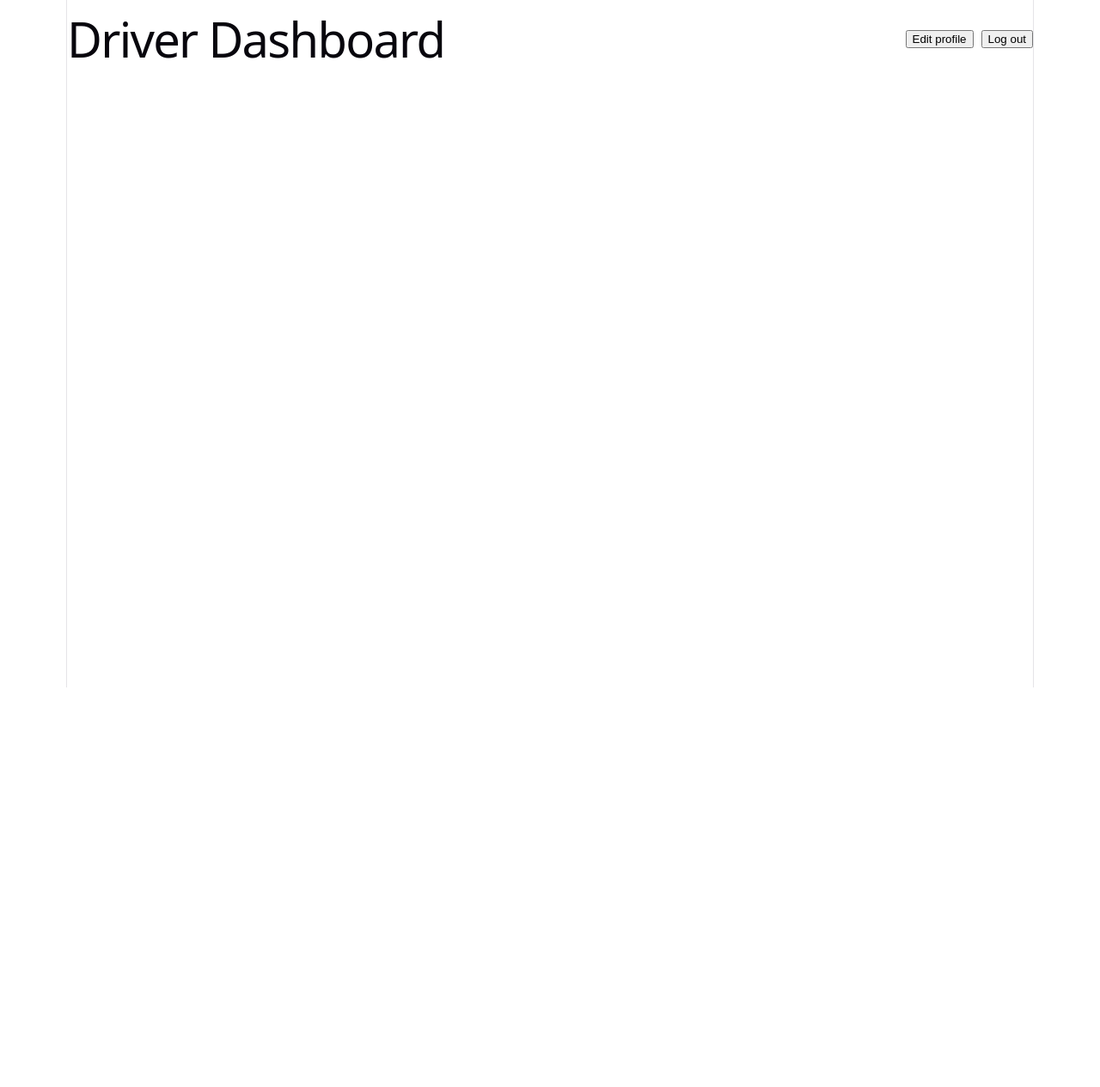
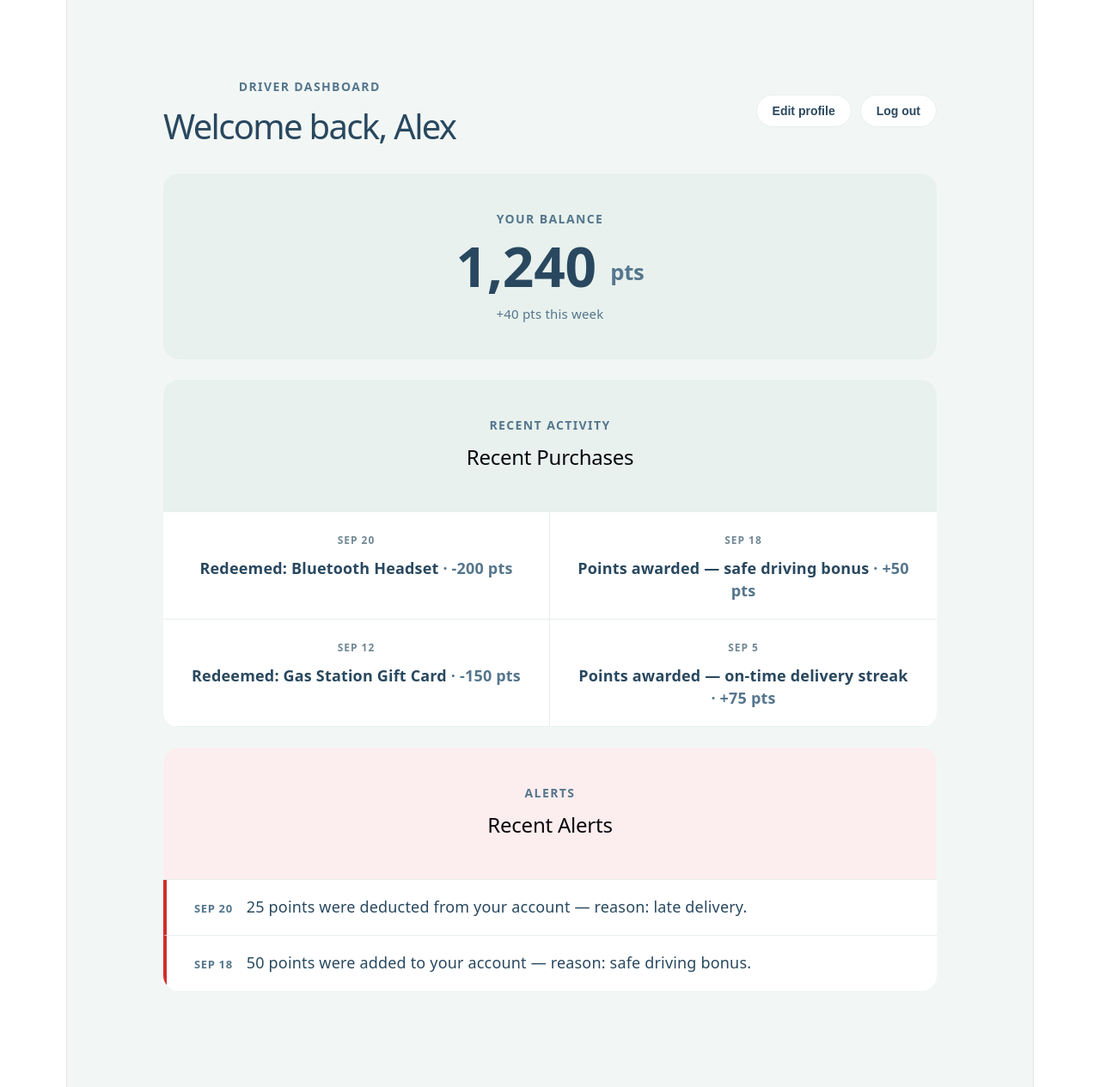
Before and after one commit to DO0T/CPSC-4910-Welcome-to-Chilis, a React (Vite) app in the folder client/: page /driver-dashboard in a window 1280 px wide. Shown: the whole page at 86% size. Before the commit the page ends 800 px from the top, so only its background shows below. Built offline with nearby package versions, Linux system fonts and the light colour scheme; no server answers.

Commit message:
driverdashboard with dummy data

```diff
--- /dev/null
+++ b/client/src/driverdashboard.css
@@ -0,0 +1,195 @@
+.dashboard-page {
+  min-height: 100vh;
+  box-sizing: border-box;
+  padding: clamp(32px, 7vw, 88px) 20px;
+  color: #29485f;
+  background: #f2f7f5;
+  font-family: inherit;
+}
+
+.dashboard-content {
+  width: min(100%, 900px);
+  margin: 0 auto;
+}
+
+.dashboard-topbar {
+  display: flex;
+  justify-content: space-between;
+  align-items: center;
+  flex-wrap: wrap;
+  gap: 16px;
+  margin-bottom: 32px;
+}
+
+.dashboard-eyebrow {
+  margin: 0 0 10px;
+  color: #55768d;
+  font-size: 14px;
+  font-weight: 700;
+  letter-spacing: .1em;
+  text-transform: uppercase;
+}
+
+.dashboard-greeting {
+  margin: 0;
+  color: #29485f;
+  font-size: clamp(28px, 4vw, 40px);
+  line-height: 1.15;
+}
+
+.dashboard-nav {
+  display: flex;
+  gap: 10px;
+  flex-wrap: wrap;
+}
+
+.dashboard-nav button {
+  border: 1px solid #e8efec;
+  border-radius: 999px;
+  background: #fff;
+  color: #29485f;
+  font-size: 14px;
+  font-weight: 600;
+  padding: 10px 18px;
+  cursor: pointer;
+  transition: background 0.2s, border-color 0.2s;
+}
+
+.dashboard-nav button:hover {
+  background: #e8f1ed;
+  border-color: #55768d;
+}
+
+.dashboard-nav button:focus-visible {
+  outline: 2px solid #55768d;
+  outline-offset: 2px;
+}
+
+.dashboard-card {
+  overflow: hidden;
+  border-radius: 18px;
+  background: #fff;
+  margin-bottom: 24px;
+}
+
+.dashboard-card-header {
+  padding: clamp(24px, 5vw, 40px);
+  background: #e8f1ed;
+}
+
+.dashboard-alerts-header {
+  background: rgba(210, 44, 44, 0.08);
+}
+
+.dashboard-points-value {
+  margin: 0;
+  color: #29485f;
+  font-size: clamp(40px, 7vw, 64px);
+  font-weight: 600;
+  line-height: 1;
+}
+
+.dashboard-points-unit {
+  font-size: 0.4em;
+  font-weight: 600;
+  color: #55768d;
+  vertical-align: middle;
+}
+
+.dashboard-points-delta {
+  margin: 10px 0 0;
+  color: #55768d;
+  font-size: 15px;
+}
+
+.dashboard-message {
+  margin: 0;
+  padding: 24px clamp(18px, 3vw, 32px);
+  color: #55768d;
+}
+
+.dashboard-details {
+  display: grid;
+  grid-template-columns: repeat(2, minmax(0, 1fr));
+  margin: 0;
+  border-top: 1px solid #e8efec;
+}
+
+.dashboard-detail {
+  min-width: 0;
+  padding: 20px clamp(18px, 3vw, 32px);
+  border-bottom: 1px solid #e8efec;
+}
+
+.dashboard-detail:nth-child(odd) {
+  border-right: 1px solid #e8efec;
+}
+
+.dashboard-detail dt {
+  margin-bottom: 6px;
+  color: #718895;
+  font-size: 12px;
+  font-weight: 700;
+  letter-spacing: .08em;
+  text-transform: uppercase;
+}
+
+.dashboard-detail dd {
+  margin: 0;
+  color: #29485f;
+  font-weight: 600;
+  overflow-wrap: anywhere;
+}
+
+.dashboard-detail-points {
+  color: #55768d;
+  font-weight: 600;
+}
+
+.dashboard-alert-list {
+  list-style: none;
+  margin: 0;
+  padding: 0;
+  border-top: 1px solid #e8efec;
+}
+
+.dashboard-alert-item {
+  display: flex;
+  gap: 16px;
+  align-items: baseline;
+  padding: 18px clamp(18px, 3vw, 32px);
+  border-bottom: 1px solid #e8efec;
+  border-left: 4px solid #d22c2c;
+}
+
+.dashboard-alert-item:last-child {
+  border-bottom: none;
+}
+
+.dashboard-alert-date {
+  flex: 0 0 auto;
+  color: #55768d;
+  font-size: 13px;
+  font-weight: 700;
+  text-transform: uppercase;
+  letter-spacing: .05em;
+}
+
+.dashboard-alert-message {
+  color: #29485f;
+}
+
+@media (max-width: 600px) {
+  .dashboard-details {
+    grid-template-columns: 1fr;
+  }
+
+  .dashboard-detail:nth-child(odd) {
+    border-right: 0;
+  }
+
+  .dashboard-alert-item {
+    flex-direction: column;
+    gap: 4px;
+  }
+}
--- a/client/src/driverdashboard.jsx
+++ b/client/src/driverdashboard.jsx
@@ -1,23 +1,115 @@
 import { useNavigate } from 'react-router-dom';
 import LogoutButton from './logoutbutton.jsx';
+import './driverdashboard.css';
 
-const API_BASE_URL = import.meta.env.VITE_API_URL ||
-  (import.meta.env.DEV ? 'http://localhost:5000' : 'http://52.23.134.146:5000');
+// TODO (next pass): replace MOCK_DRIVER / MOCK_ACTIVITY / MOCK_ALERTS below with a
+// fetch to something like `${API_BASE_URL}/api/driver/dashboard`, following the
+// same fetch + loading/error state pattern used in about.jsx.
+
+const MOCK_DRIVER = {
+  firstName: 'Alex',
+  pointsBalance: 1240,
+  pointsDeltaThisWeek: 40,
+};
+
+const MOCK_ACTIVITY = [
+  { id: 1, date: '2026-09-20', description: 'Redeemed: Bluetooth Headset', points: -200 },
+  { id: 2, date: '2026-09-18', description: 'Points awarded — safe driving bonus', points: 50 },
+  { id: 3, date: '2026-09-12', description: 'Redeemed: Gas Station Gift Card', points: -150 },
+  { id: 4, date: '2026-09-05', description: 'Points awarded — on-time delivery streak', points: 75 },
+];
+
+const MOCK_ALERTS = [
+  { id: 1, date: '2026-09-20', message: '25 points were deducted from your account — reason: late delivery.' },
+  { id: 2, date: '2026-09-18', message: '50 points were added to your account — reason: safe driving bonus.' },
+];
+
+function formatDate(value) {
+  const date = new Date(`${value}T00:00:00`);
+  if (Number.isNaN(date.getTime())) return value;
+  return new Intl.DateTimeFormat(undefined, { month: 'short', day: 'numeric' }).format(date);
+}
+
+function formatPoints(points) {
+  const sign = points > 0 ? '+' : '';
+  return `${sign}${points} pts`;
+}
 
 function DriverDashboard() {
   const navigate = useNavigate();
+  const driver = MOCK_DRIVER;
 
   return (
-    <main style={{ color: 'white' }}>
-      <header style={{ display: 'flex', justifyContent: 'space-between', alignItems: 'center', gap: '1rem' }}>
-        <h1>Driver Dashboard</h1>
-        <nav style={{ display: 'flex', gap: '0.5rem' }} aria-label="Account actions">
+    <main className="dashboard-page">
+      <div className="dashboard-content">
+        <header className="dashboard-topbar">
+          <div>
+            <p className="dashboard-eyebrow">Driver dashboard</p>
+            <h1 className="dashboard-greeting">Welcome back, {driver.firstName}</h1>
+          </div>
+          <nav className="dashboard-nav" aria-label="Account actions">
             <button type="button" onClick={() => navigate('/editprofile')}>
               Edit profile
             </button>
             <LogoutButton />
           </nav>
         </header>
+
+        <section className="dashboard-card" aria-labelledby="points-heading">
+          <header className="dashboard-card-header">
+            <p className="dashboard-eyebrow">Your balance</p>
+            <h2 id="points-heading" className="dashboard-points-value">
+              {driver.pointsBalance.toLocaleString()} <span className="dashboard-points-unit">pts</span>
+            </h2>
+            <p className="dashboard-points-delta">
+              {formatPoints(driver.pointsDeltaThisWeek)} this week
+            </p>
+          </header>
+        </section>
+
+        <section className="dashboard-card" aria-labelledby="activity-heading">
+          <header className="dashboard-card-header">
+            <p className="dashboard-eyebrow">Recent activity</p>
+            <h2 id="activity-heading">Recent Purchases</h2>
+          </header>
+
+          {MOCK_ACTIVITY.length === 0 ? (
+            <p className="dashboard-message">No purchases yet.</p>
+          ) : (
+            <dl className="dashboard-details">
+              {MOCK_ACTIVITY.map((item) => (
+                <div className="dashboard-detail" key={item.id}>
+                  <dt>{formatDate(item.date)}</dt>
+                  <dd>
+                    {item.description}
+                    <span className="dashboard-detail-points"> · {formatPoints(item.points)}</span>
+                  </dd>
+                </div>
+              ))}
+            </dl>
+          )}
+        </section>
+
+        <section className="dashboard-card dashboard-alerts" aria-labelledby="alerts-heading">
+          <header className="dashboard-card-header dashboard-alerts-header">
+            <p className="dashboard-eyebrow">Alerts</p>
+            <h2 id="alerts-heading">Recent Alerts</h2>
+          </header>
+
+          {MOCK_ALERTS.length === 0 ? (
+            <p className="dashboard-message">You're all caught up — no new alerts.</p>
+          ) : (
+            <ul className="dashboard-alert-list">
+              {MOCK_ALERTS.map((alert) => (
+                <li className="dashboard-alert-item" key={alert.id}>
+                  <span className="dashboard-alert-date">{formatDate(alert.date)}</span>
+                  <span className="dashboard-alert-message">{alert.message}</span>
+                </li>
+              ))}
+            </ul>
+          )}
+        </section>
+      </div>
     </main>
   );
 }
```
Lines whose indentation alone changed are shown as unchanged.
